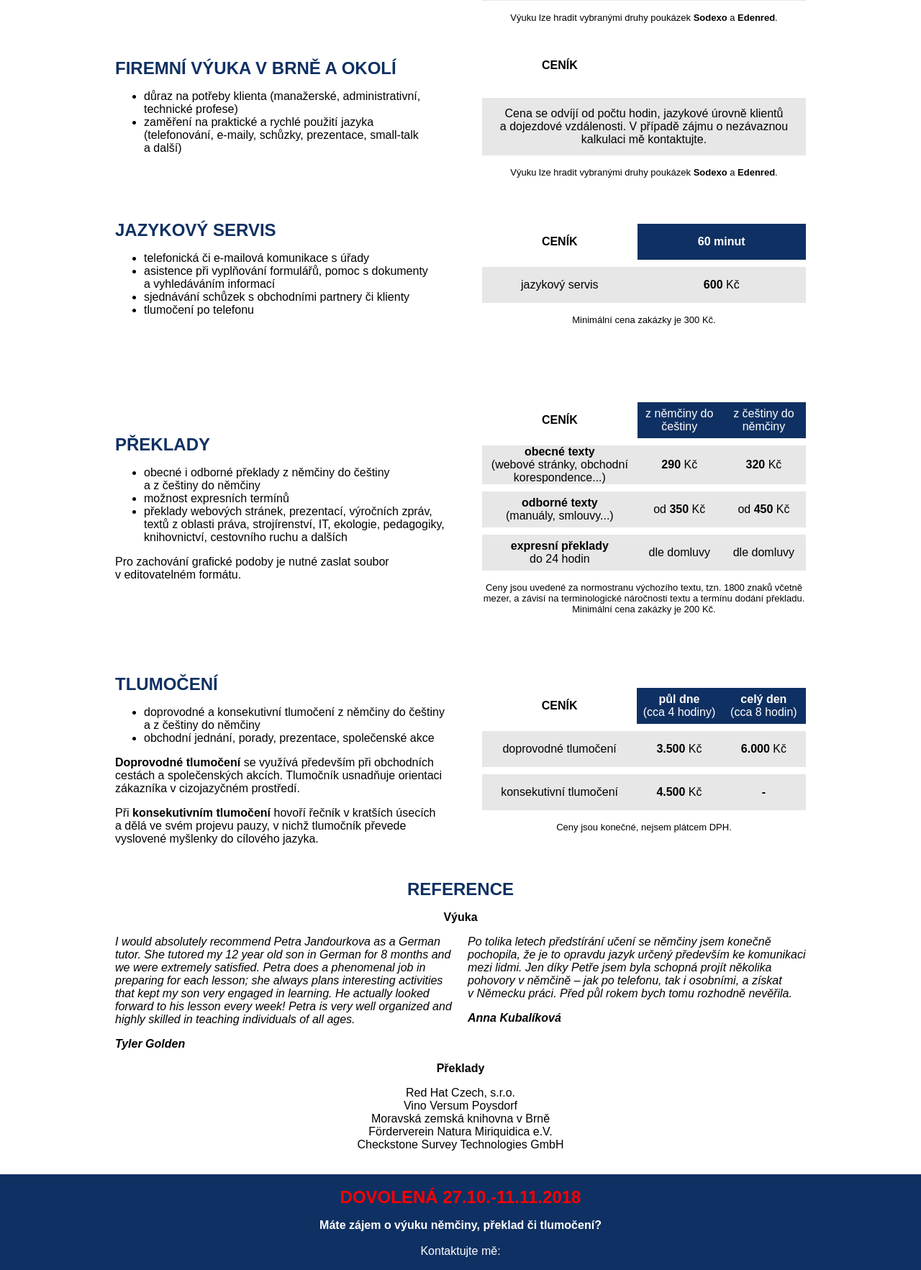
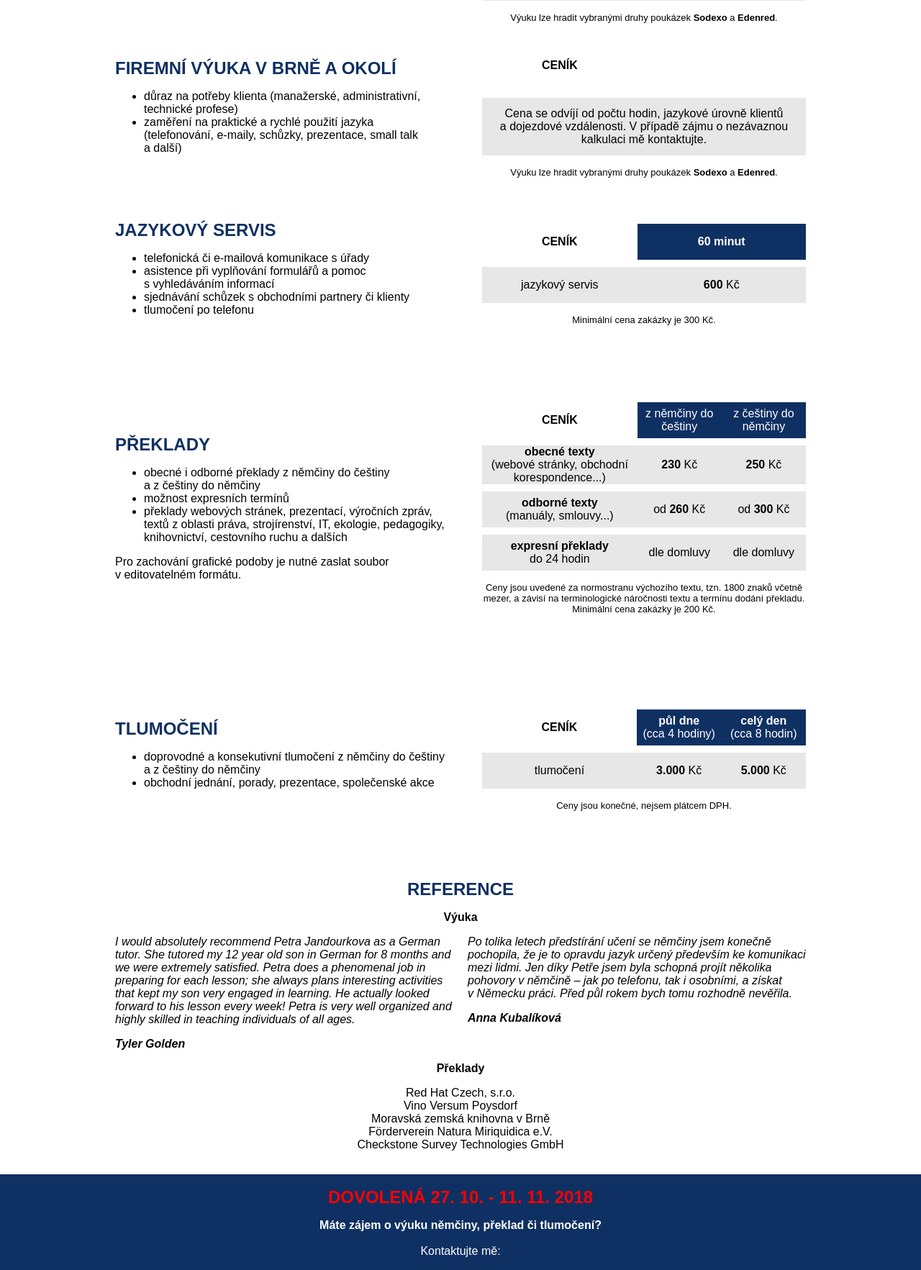
Before and after one commit to dsecik/secikova.cz, a PHP site: page / in a window 1280 px wide. Shown: the part 944-2709 px from the top of the page at 72% size. Run offline with PHP 8.4, Linux system fonts and the light colour scheme; some libraries are stand-ins or nearby versions.

Commit message:
Change prices and correction

```diff
--- a/index.php
+++ b/index.php
@@ -178,7 +178,7 @@ Zkušenosti mám především s&nbsp;výukou ve&nbsp;strojírenských společnos
 </font><p>
 <ul>
     <li>důraz na potřeby klienta (manažerské, administrativní, technické profese)</li>
-    <li>zaměření na praktické a&nbsp;rychlé použití jazyka (telefonování, e&#8209;maily, schůzky, prezentace, small-talk a&nbsp;další)</li>
+    <li>zaměření na praktické a&nbsp;rychlé použití jazyka (telefonování, e&#8209;maily, schůzky, prezentace, small&nbsp;talk a&nbsp;další)</li>
 </ul>
 <p>
 
@@ -222,7 +222,7 @@ Zkušenosti mám především s&nbsp;výukou ve&nbsp;strojírenských společnos
 </font><p>
 <ul>
     <li>telefonická či e&#8209;mailová komunikace s&nbsp;úřady</li>
-    <li>asistence při vyplňování formulářů, pomoc s&nbsp;dokumenty a&nbsp;vyhledáváním informací</li>
+    <li>asistence při vyplňování formulářů a&nbsp;pomoc s&nbsp;vyhledáváním informací</li>
     <li>sjednávání schůzek s&nbsp;obchodními partnery či&nbsp;klienty</li>
     <li>tlumočení po telefonu</li>
 </ul>
@@ -310,10 +310,10 @@ Pro zachování grafické podoby je nutné zaslat soubor <br>v editovatelném fo
 			</center>
 		</td>
 		<td width="120" height="50">
-			<center><b>290</b> Kč</center>
+			<center><b>230</b> Kč</center>
 		</td>
 		<td width="120" height="50">
-			<center><b>320</b> Kč</center>
+			<center><b>250</b> Kč</center>
 		</td>
 	</tr>
 	<tr>
@@ -327,10 +327,10 @@ Pro zachování grafické podoby je nutné zaslat soubor <br>v editovatelném fo
 			</center>
 		</td>
 		<td width="120" height="50">
-			<center>od <b>350</b> Kč</center>
+			<center>od <b>260</b> Kč</center>
 		</td>
 		<td width="120" height="50">
-			<center>od <b>450</b> Kč</center>
+			<center>od <b>300</b> Kč</center>
 		</td>
 	</tr>
 	<tr>
@@ -369,11 +369,7 @@ Minimální cena zakázky je 200 Kč.</font></center>
     <li>obchodní jednání, porady, prezentace, společenské akce</li>
 </ul>
 <p>
-<b>Doprovodné tlumočení</b> se využívá především při obchodních cestách a&nbsp;společenských akcích. Tlumočník usnadňuje orientaci zákazníka v&nbsp;cizojazyčném prostředí.
-<p>
 
-
-Při <b>konsekutivním tlumočení</b> hovoří řečník v&nbsp;kratších úsecích <br> a&nbsp;dělá ve svém projevu pauzy, v&nbsp;nichž tlumočník převede vyslovené myšlenky do cílového jazyka.
 		</td>
 		<td width="50" height="">
 
@@ -403,35 +399,16 @@ Při <b>konsekutivním tlumočení</b> hovoří řečník v&nbsp;kratších úse
 	</tr>
 	<tr bgcolor="e8e7e7">
 		<td width="220" height="50">
-			<center>doprovodné tlumočení</center>
+			<center>tlumočení</center>
 		</td>
 		<td width="120" height="50">
-			<center><b>3.500</b> Kč</center>
+			<center><b>3.000</b> Kč</center>
 		</td>
 		<td width="120" height="50">
-			<center><b>6.000</b> Kč</center>
-		</td>
-	</tr>
-	<tr>
-		<td width="220" height="10">
-		</td>
-	</tr>
-	<tr bgcolor="e8e7e7">
-		<td width="220" height="50">
-			<center>konsekutivní tlumočení</center>
-		</td>
-		<td width="120" height="50">
-			<center><b>4.500</b> Kč</center>
-		</td>
-		<td width="120" height="50">
-			<center><b>-</b></center>
+			<center><b>5.000</b> Kč</center>
 		</td>
 	</tr>
 </table>
-
-
-
-
 
 <p>
 <center><font size="-1">Ceny jsou konečné, nejsem plátcem DPH.</font></center>
@@ -513,7 +490,7 @@ Checkstone Survey Technologies GmbH<br>
 		background: green;
 	}
 </style>
-<font color="red"><font size="+2"><b>DOVOLENÁ 27.10.-11.11.2018</b></font></font>
+<font color="red"><font size="+2"><b>DOVOLENÁ 27. 10. - 11. 11. 2018</b></font></font>
 <p><font color="white"><b>Máte zájem o výuku němčiny, překlad či tlumočení?</b><br><br>Kontaktujte mě:</font></p>
 
 <form action="form_success.php" method="post" class="mf">
@@ -594,7 +571,7 @@ Brno - střed<br>
 
 jandourkova.petra@email.cz<br>
 
-+420774169573<br>
++420 774 169 573<br>
 <p>
 <a href="https://www.linkedin.com/in/petra-jandourkova-39a886104" target="_blank"><img src="linkedin.png"></a>
 
```
